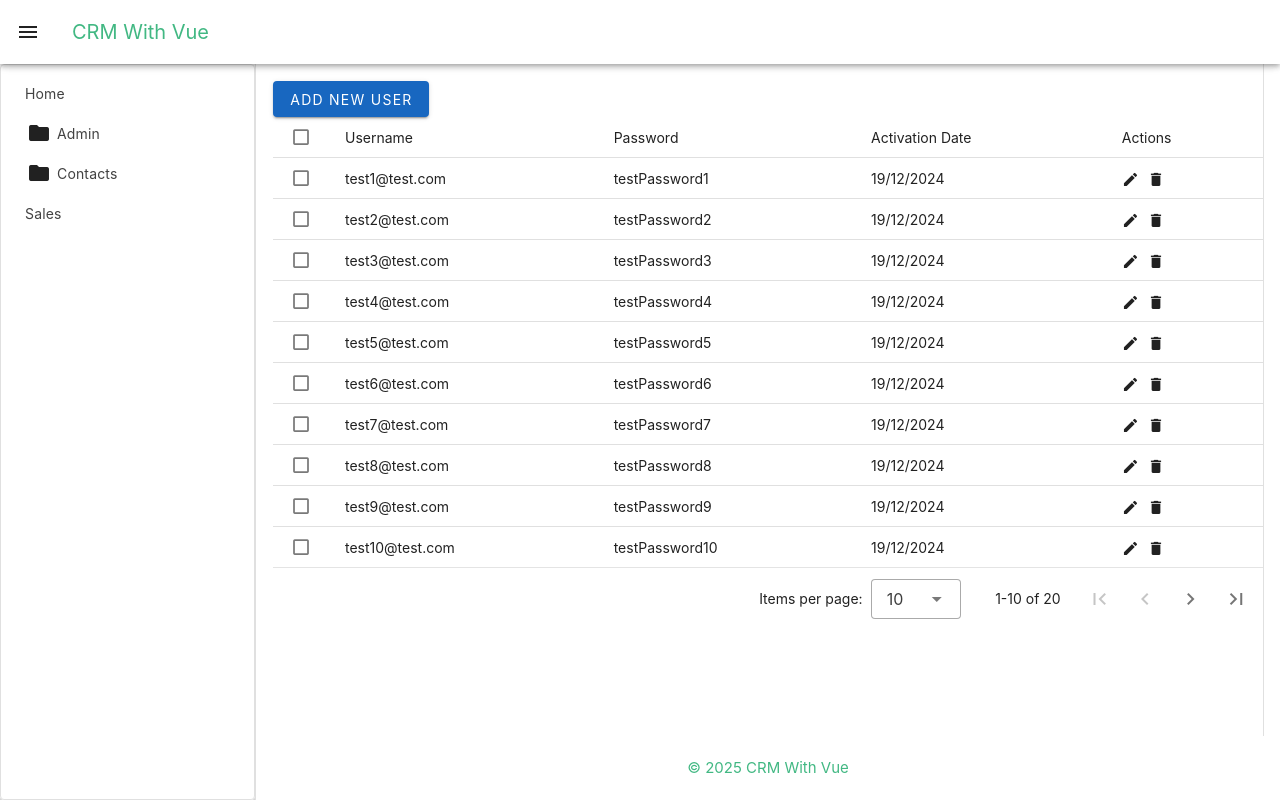
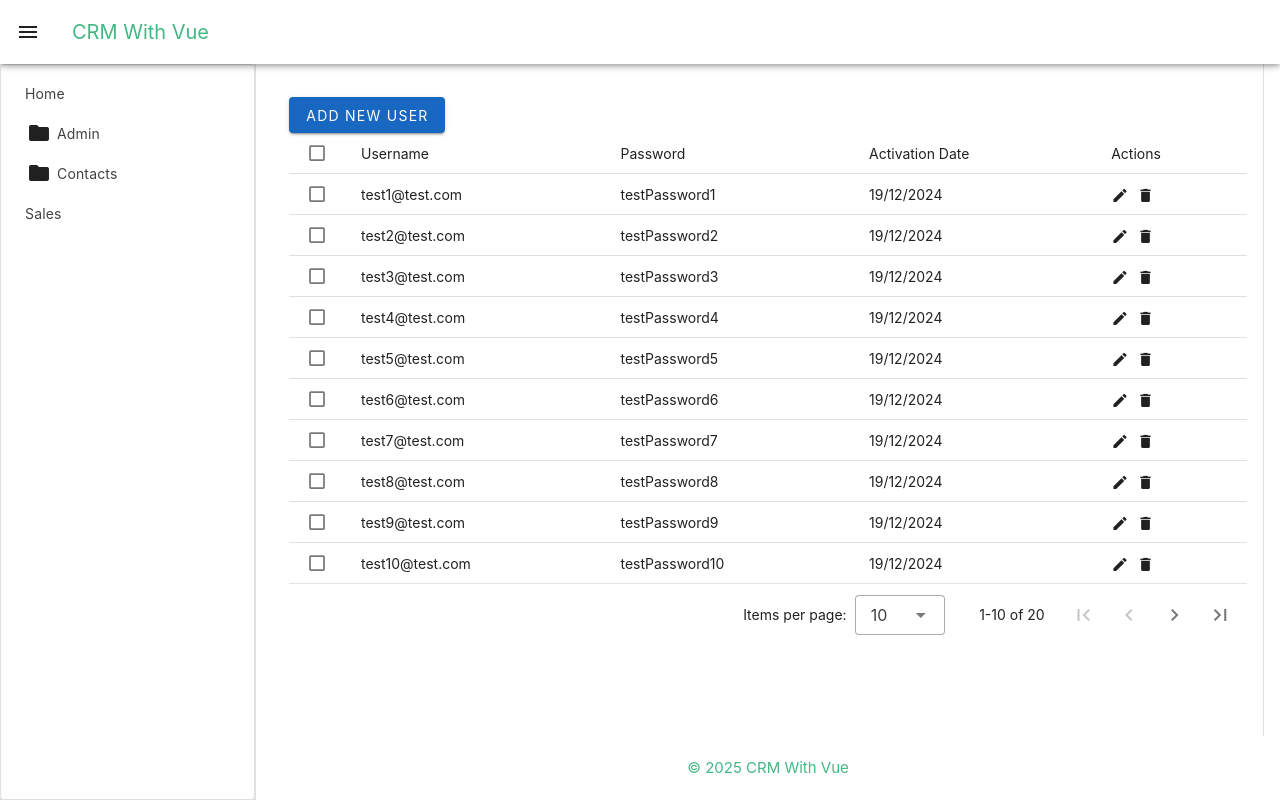
Before and after one commit to zenforall/CRMWithVue, a Vue app: page /users in a window 1280 px wide. Built offline with nearby package versions, Linux system fonts and the light colour scheme.

Commit message:
Aggiunto il tag container nella pagina della lista degli utenti

```diff
--- a/src/views/UsersView.vue
+++ b/src/views/UsersView.vue
@@ -53,7 +53,6 @@ import { useUserStore } from "../stores/user"
       });
       */
       userStore.setUserId(item.id);
-
       userStore.getUserDetail();
       if (userStore.userDetail === undefined || userStore.userDetail === null) {
         window.alert("No User Detail found --> Maybe has been deleted by another User");
@@ -83,6 +82,7 @@ import { useUserStore } from "../stores/user"
 
 <template>
 
+  <v-container>
   <v-row>
       <v-col>
         <v-btn color="primary" @click="addNewUser">Add New User</v-btn>
@@ -106,6 +106,8 @@ import { useUserStore } from "../stores/user"
      </template>
 
   </v-data-table>
+</v-container>
+
 </template>
 
 <style>
```
